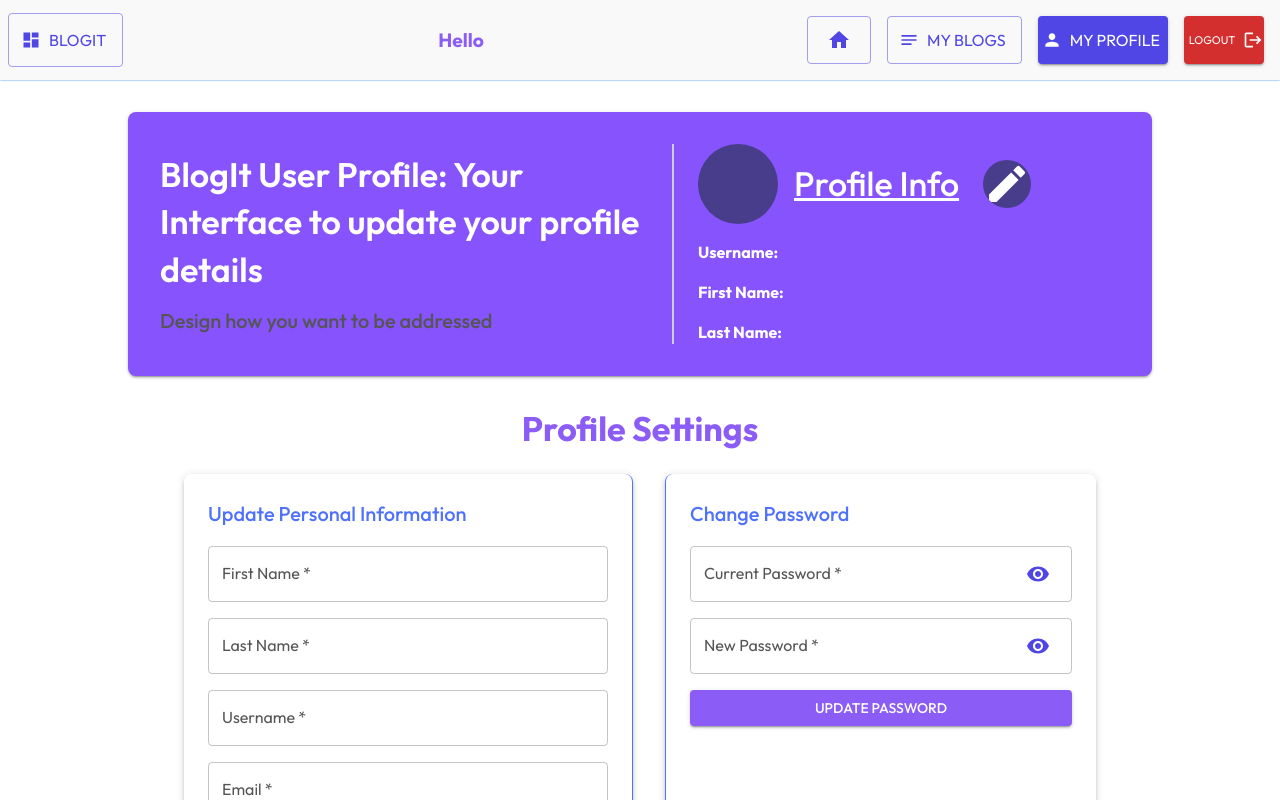
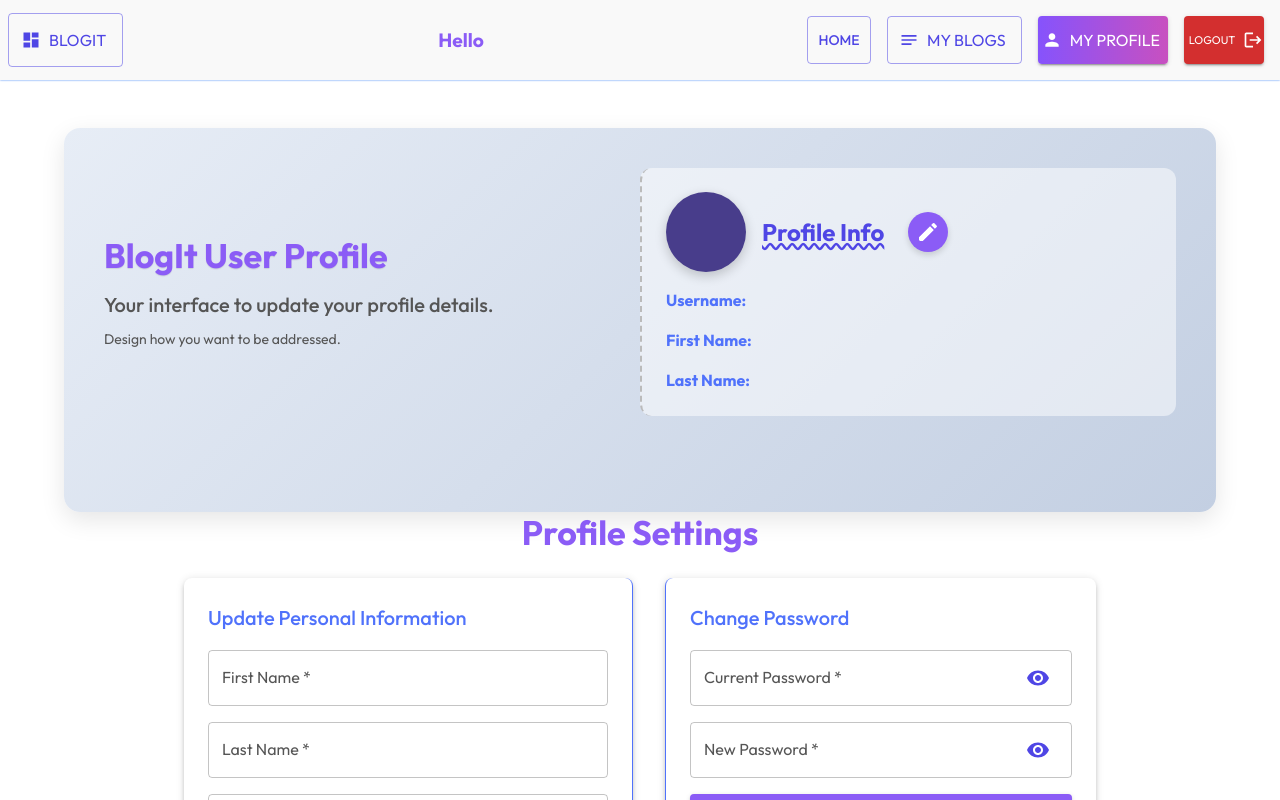
Before and after one commit to WaithakaGuru/BlogIt, a React (Vite) app in the folder frontend/: page /dashboard/profile in a window 1280 px wide. Shown: the top 800 px of the page. Built offline with nearby package versions, Linux system fonts and the light colour scheme; no server answers; sample sign-in values are in the browser's storage.

Commit message:
Add the NoBlogs Added yet component
customize the gradients for the profiles and dashboards
customize the gradients for the buttons

```diff
--- a/frontend/src/components/NavBar.tsx
+++ b/frontend/src/components/NavBar.tsx
@@ -72,6 +72,10 @@ function NavBar() {
               mx: 1,
               py: ".85rem",
               placeSelf: "center",
+              background: path === "/dashboard" ? "linear-gradient(to right, #8653fc, #c850c0)" : "",
+               ":hover": path === "/dashboard" ?{
+                 background: "linear-gradient(to right, #7e3ff2, #ba45b6)" ,
+              }:"",
             }}
           >
             <Typography display={{ xs: "none", sm: "flex" }}>BlogIT</Typography>
@@ -95,15 +99,26 @@ function NavBar() {
               href="/"
               variant={path === "/" ? "contained" : "outlined"}
               title="Go to home page"
-              sx={{ m: 0, p: 0 }}
+              sx={{ m: 0, p: 0,
+                 background: path === "/" ? "linear-gradient(to right, #8653fc, #c850c0)" : "",
+               ":hover": path === "/" ?{
+                 background: "linear-gradient(to right, #7e3ff2, #ba45b6)" ,
+              }:"",
+               }}
             >
-              <Home />
+              home
             </Button>
             <Button
               startIcon={<Notes />}
               variant={path === "/dashboard/blogs" ? "contained" : "outlined"}
               title="My Blogs"
               href="/dashboard/blogs"
+              sx={{
+                 background: path === "/dashboard/blogs" ? "linear-gradient(to right, #8653fc, #c850c0)" : "",
+                ":hover": path === "/dashboard/blogs" ?{
+                  background: "linear-gradient(to right, #7e3ff2, #ba45b6)" ,
+                }:"",
+              }}
             >
               <Typography display={{ xs: "none", sm: "flex" }}>
                 My Blogs
@@ -115,7 +130,12 @@ function NavBar() {
               variant={path === "/dashboard/profile" ? "contained" : "outlined"}
               href="/dashboard/profile"
               title="My profile"
-              sx={{ px: 1 }}
+              sx={{ px: 1,
+                  background: path === "/dashboard/profile" ? "linear-gradient(to right, #8653fc, #c850c0)" : "",
+                ":hover": path === "/dashboard/profile" ?{
+                  background: "linear-gradient(to right, #7e3ff2, #ba45b6)" ,
+                }:"",
+              }}
             >
               <Typography display={{ xs: "none", sm: "flex" }}>
                 My Profile
--- /dev/null
+++ b/frontend/src/components/NoBlogCard.tsx
@@ -0,0 +1,51 @@
+import { Card, CardContent, Typography, Button, Box } from "@mui/material";
+import NoteAddIcon from "@mui/icons-material/NoteAdd";
+
+const NoBlogsCard = () => {
+  return (
+    <Card
+      sx={{
+        p: 4,
+        textAlign: "center",
+        background: "linear-gradient(135deg, #f3e7e9 0%, #e3eeff 100%)",
+        boxShadow: 3,
+        borderRadius: 4,
+        maxWidth: {xs: "100%", sm: "80%", md: "70%"},
+        mx: "auto",
+        my: 6,
+      }}
+    >
+      <CardContent>
+        <Box display="flex" flexDirection="column" alignItems="center" gap={2}>
+          <NoteAddIcon sx={{ fontSize: 60, color: "#8653fc" }} />
+          <Typography variant="h5" fontWeight={600}>
+            No Blogs Yet
+          </Typography>
+          <Typography variant="body1" color="text.secondary">
+            It looks like you haven't written any stories yet. Start sharing your thoughts now!
+          </Typography>
+          <Button
+            variant="contained"
+            size="large"
+            href="/dashboard/blogs/create"
+            sx={{
+              mt: 2,
+              background: "linear-gradient(to right, #8653fc, #c850c0)",
+              color: "#fff",
+              fontWeight: 600,
+              px: 4,
+              borderRadius: 2,
+              ":hover": {
+                background: "linear-gradient(to right, #7e3ff2, #ba45b6)",
+              },
+            }}
+          >
+            Create Your First Blog
+          </Button>
+        </Box>
+      </CardContent>
+    </Card>
+  );
+};
+
+export default NoBlogsCard;
--- a/frontend/src/components/TextInput.tsx
+++ b/frontend/src/components/TextInput.tsx
@@ -7,7 +7,7 @@ function TextInput({
   label,
   type,
   required = true,
-  value,
+  value = "",
 }: TextFieldProps) {
   return (
     <TextField
--- a/frontend/src/pages/AllUserBlogsPage.tsx
+++ b/frontend/src/pages/AllUserBlogsPage.tsx
@@ -12,6 +12,7 @@ import {
 } from "@mui/material";
 import { Link } from "react-router-dom";
 import { useGetUserBlogs } from "../service/FetchAllBlogs";
+import NoBlogsCard from "../components/NoBlogCard";
 
 function AllUserBlogsPage() {
   const { data: allUserBlogs } = useGetUserBlogs();
@@ -24,7 +25,7 @@ function AllUserBlogsPage() {
         sx={{
           p: 5,
           borderRadius: 4,
-          background: "linear-gradient(135deg, #f5f7fa, #c3cfe2)",
+          background: "linear-gradient(135deg, #e7edf6ff, #c3cfe2)",
           width: { xs: "100%", sm: "90%" },
           minHeight: "24rem",
           margin: "0 auto",
@@ -103,7 +104,7 @@ function AllUserBlogsPage() {
         </Stack>
       </Paper>
 
-      <Stack
+      {data?.data ? <Stack
         p={3}
         bgcolor={"#f5f5f5ff"}
         my={6}
@@ -230,7 +231,7 @@ function AllUserBlogsPage() {
             </Box>
           </Card>
         ))}
-      </Stack>
+      </Stack>: <NoBlogsCard/>})
     </>
   );
 }
--- a/frontend/src/pages/HomePage.tsx
+++ b/frontend/src/pages/HomePage.tsx
@@ -103,7 +103,7 @@ function HomePage() {
             objectFit: { md: "contain", sm: "cover" },
             objectPosition: "center",
             background:
-              "linear-gradient(to right,rgb(46, 47, 48), color-mix(in srgb, #8B5CF6 80%, #3B82F6 20%))",
+              "linear-gradient(135deg, #420e95ff 0%, #f107a3 100%)",
           }}
         />
       </Stack>
--- a/frontend/src/pages/ProfileUpdatePage.tsx
+++ b/frontend/src/pages/ProfileUpdatePage.tsx
@@ -24,7 +24,6 @@ type initialState = string | null;
 function ProfileUpdatePage() {
   const { data: user } = useGetCurrentUserInfo();
   const { data: email } = useGetUserInfo(user?.data.id);
-  console.log(email?.data.email);
   const [formState, setFormState] = useState({
     firstName: user?.data.firstName,
     lastName: user?.data.lastName,
@@ -96,31 +95,41 @@ function ProfileUpdatePage() {
 
   return (
     <>
+      <Paper
+        elevation={4}
+        sx={{
+          p: 5,
+          borderRadius: 4,
+          background: "linear-gradient(135deg, #e7edf6ff, #c3cfe2)",
+          width: { xs: "100%", sm: "90%" },
+          minHeight: "24rem",
+          margin: "0 auto",
+          mt: 6,
+          boxShadow: "0 8px 24px rgba(0,0,0,0.1)",
+        }}
+      >
         <Stack
           direction={{ xs: "column", md: "row" }}
-        my={4}
-        bgcolor="#8653fcff"
-        p={4}
           justifyContent="space-between"
           alignItems="center"
-        mx={"auto"}
-        gap={4}
-        width={{ xs: "100%", sm: "90%", md: "80%" }}
-        borderRadius={2}
-        boxShadow={2}
+          spacing={4}
+          flexWrap="wrap"
         >
           <Stack maxWidth={{ xs: "100%", md: "50%" }}>
             <Typography
               variant="h4"
               gutterBottom
-            fontWeight={600}
-            lineHeight={1.4}
-            color="#fff"
+              fontWeight={700}
+              color="secondary"
+              sx={{ textShadow: "0 1px 1px rgba(0,0,0,0.1)" }}
             >
-            BlogIt User Profile: Your Interface to update your profile details
+              BlogIt User Profile
             </Typography>
-          <Typography variant="h6" color="textSecondary">
-            Design how you want to be addressed
+            <Typography variant="h6" color="text.secondary">
+              Your interface to update your profile details.
+            </Typography>
+            <Typography variant="body2" color="text.secondary" mt={1}>
+              Design how you want to be addressed.
             </Typography>
           </Stack>
 
@@ -128,19 +137,15 @@ function ProfileUpdatePage() {
             direction="column"
             spacing={2}
             sx={{
-            borderLeft: { xs: "none", md: "2px solid #ccc" },
+              borderLeft: { xs: "none", md: "2px dashed #bbb" },
               pl: { xs: 0, md: 3 },
-            width: { xs: "100%", md: "60%" },
+              width: { xs: "100%", md: "50%" },
+              bgcolor: "rgba(255,255,255,0.5)",
+              p: 3,
+              borderRadius: 3,
             }}
-          color="#fff"
           >
-          <Box
-            component="section"
-            display="flex"
-            alignItems="center"
-            gap={2}
-            mb={2}
-          >
+            <Box display="flex" alignItems="center" gap={2} mb={2}>
               <Avatar
                 sx={{
                   bgcolor: "darkslateblue",
@@ -149,6 +154,8 @@ function ProfileUpdatePage() {
                   fontSize: "2rem",
                   fontFamily: "cursive",
                   fontWeight: 600,
+                  color: "#fff",
+                  boxShadow: "0 4px 12px rgba(0,0,0,0.2)",
                 }}
               >
                 {user?.data.firstName[0]}
@@ -156,22 +163,28 @@ function ProfileUpdatePage() {
               </Avatar>
 
               <Typography
-              variant="h4"
-              sx={{ textDecoration: "underline", fontWeight: 500 }}
+                variant="h5"
+                fontWeight="bold"
+                color="primary"
+                sx={{ textDecoration: "underline wavy" }}
               >
                 Profile Info
               </Typography>
+
               <IconButton title="Edit Profile" href="/dashboard/profile">
                 <Edit
                   sx={{
-                  position: "relative",
-                  right: 0,
-                  cursor: "pointer",
-                  color: " #fff",
-                  bgcolor: "darkslateblue",
+                    color: "#fff",
+                    backgroundColor: "#8B5CF6",
                     borderRadius: "50%",
-                  height: "3rem",
-                  width: "3rem",
+                    width: "2.5rem",
+                    height: "2.5rem",
+                    p: 1,
+                    boxShadow: "0 3px 6px rgba(0,0,0,0.15)",
+                    transition: "transform 0.2s ease",
+                    "&:hover": {
+                      transform: "scale(1.1)",
+                    },
                   }}
                 />
               </IconButton>
@@ -188,6 +201,8 @@ function ProfileUpdatePage() {
             </Typography>
           </Stack>
         </Stack>
+      </Paper>
+
       <Typography
         variant="h4"
         fontWeight="bold"
--- a/frontend/src/utils/AxInstance.ts
+++ b/frontend/src/utils/AxInstance.ts
@@ -1,8 +1,8 @@
 import axios from "axios";
 
 const axInstance = axios.create({
-  // baseURL: "http://localhost:4556/api",
-  baseURL: "https://blogit-backend-c286.onrender.com/api/",
+  baseURL: "http://localhost:4556/api",
+  // baseURL: "https://blogit-backend-c286.onrender.com/api/",
   withCredentials: true,
 });
 export default axInstance;
```
Also changed, not shown: frontend/src/pages/DashboardPage.tsx (+60 -40 lines), 1 other file (tests, documents, lock files or other folders). Lines whose indentation alone changed are shown as unchanged.
